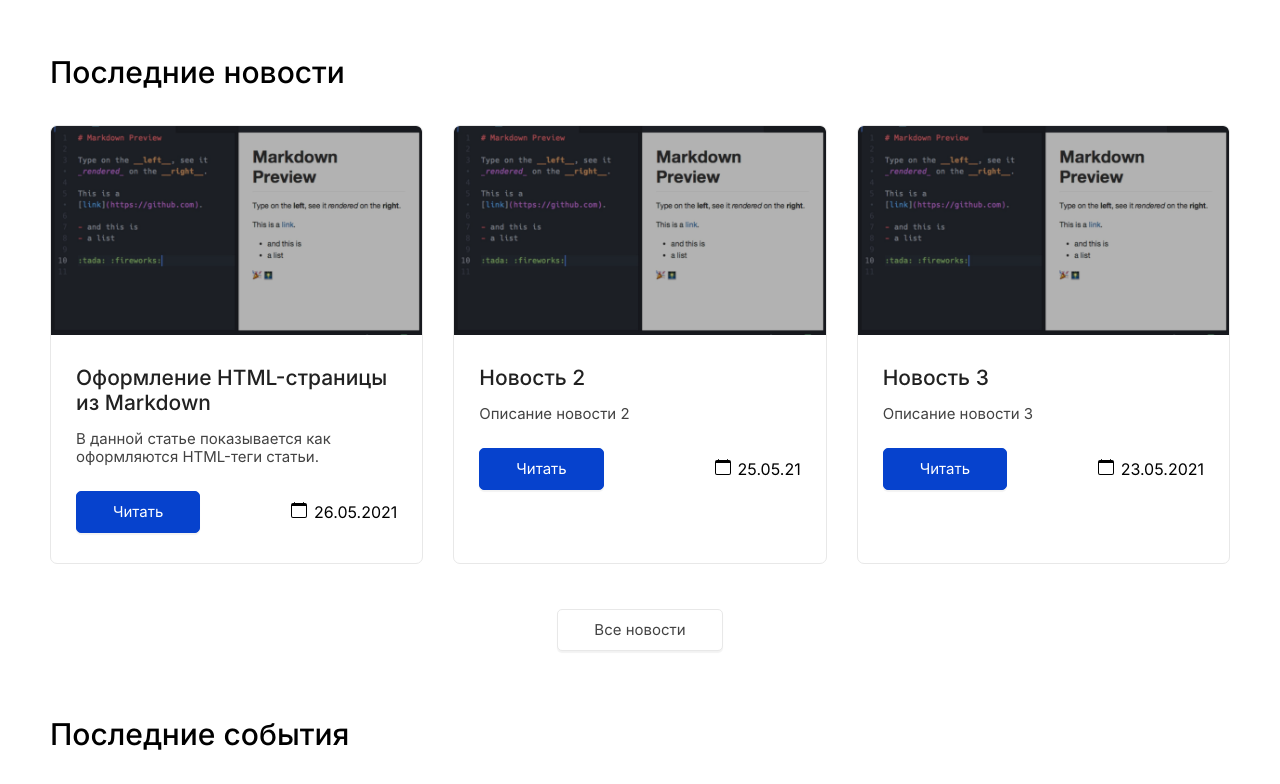
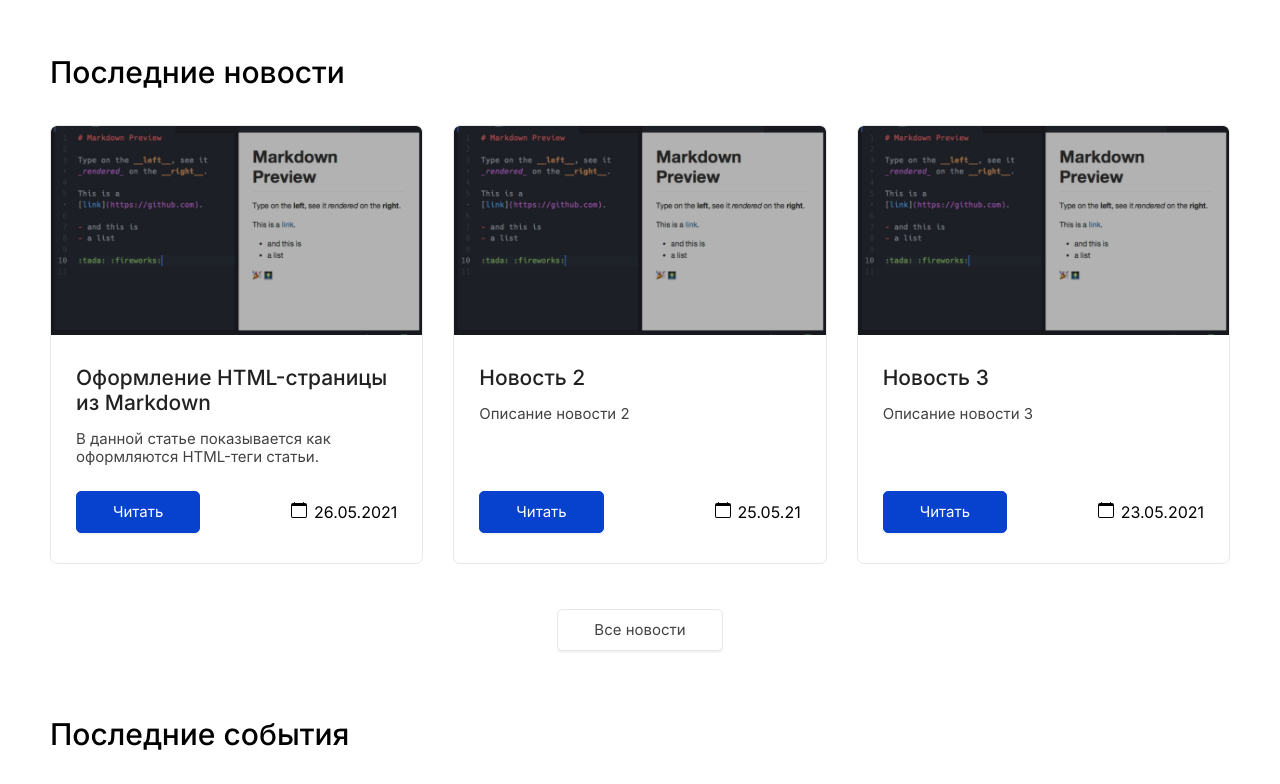
Before and after one commit to holub-alexander/dpc-dep-programming, a Gatsby site: page / in a window 1280 px wide. Shown: the part 920-1704 px from the top of the page. Built offline with nearby package versions, Linux system fonts and the light colour scheme; Gatsby itself is replaced by a stand-in of ours; some packages are replaced by stand-ins of ours.

Commit message:
feat: add new slice func to ArticleCard component

```diff
--- a/src/components/ArticleCard.js
+++ b/src/components/ArticleCard.js
@@ -13,9 +13,11 @@ const ArticleCard = ({ info } = {}) => {
     image,
     page = '',
   } = info;
-  const formatDescr =
-    descr && descr.length > 70 ? `${descr.slice(0, 70)}...` : descr;
   const img = getImage(image);
+
+  const formatText = (text, length) => {
+    return text && text.length > length ? `${text.slice(0, length)}...` : text;
+  };
 
   return (
     <ArticleCardBox>
@@ -23,8 +25,8 @@ const ArticleCard = ({ info } = {}) => {
         <GatsbyImage image={img} alt={title} />
       </ArticleCardImg>
       <ArticleCardInfo>
-        <Title>{title}</Title>
-        <ArticleCardDescr>{formatDescr}</ArticleCardDescr>
+        <Title>{formatText(title, 52)}</Title>
+        <ArticleCardDescr>{formatText(descr, 90)}</ArticleCardDescr>
         <ArticleCardFooter>
           <Button
             primary='true'
@@ -47,6 +49,8 @@ const ArticleCardBox = styled.div`
   max-height: 483px;
   border-radius: 7px;
   overflow-y: hidden;
+  display: flex;
+  flex-direction: column;
 `;
 
 const ArticleCardImg = styled.div`
@@ -56,6 +60,7 @@ const ArticleCardImg = styled.div`
   border-top-left-radius: 5px;
   border-top-right-radius: 5px;
   height: 209px;
+  flex-shrink: 0;
   background-color: var(--border);
 
   ::after {
@@ -70,7 +75,10 @@ const ArticleCardImg = styled.div`
 `;
 
 const ArticleCardInfo = styled.div`
+  display: flex;
+  flex-direction: column;
   padding: 30px 25px;
+  height: 100%;
 `;
 
 const Title = styled.h3`
@@ -91,6 +99,7 @@ const ArticleCardFooter = styled.div`
   display: flex;
   justify-content: space-between;
   align-items: center;
+  margin-top: auto;
 `;
 
 const Calendar = styled.p`
```
